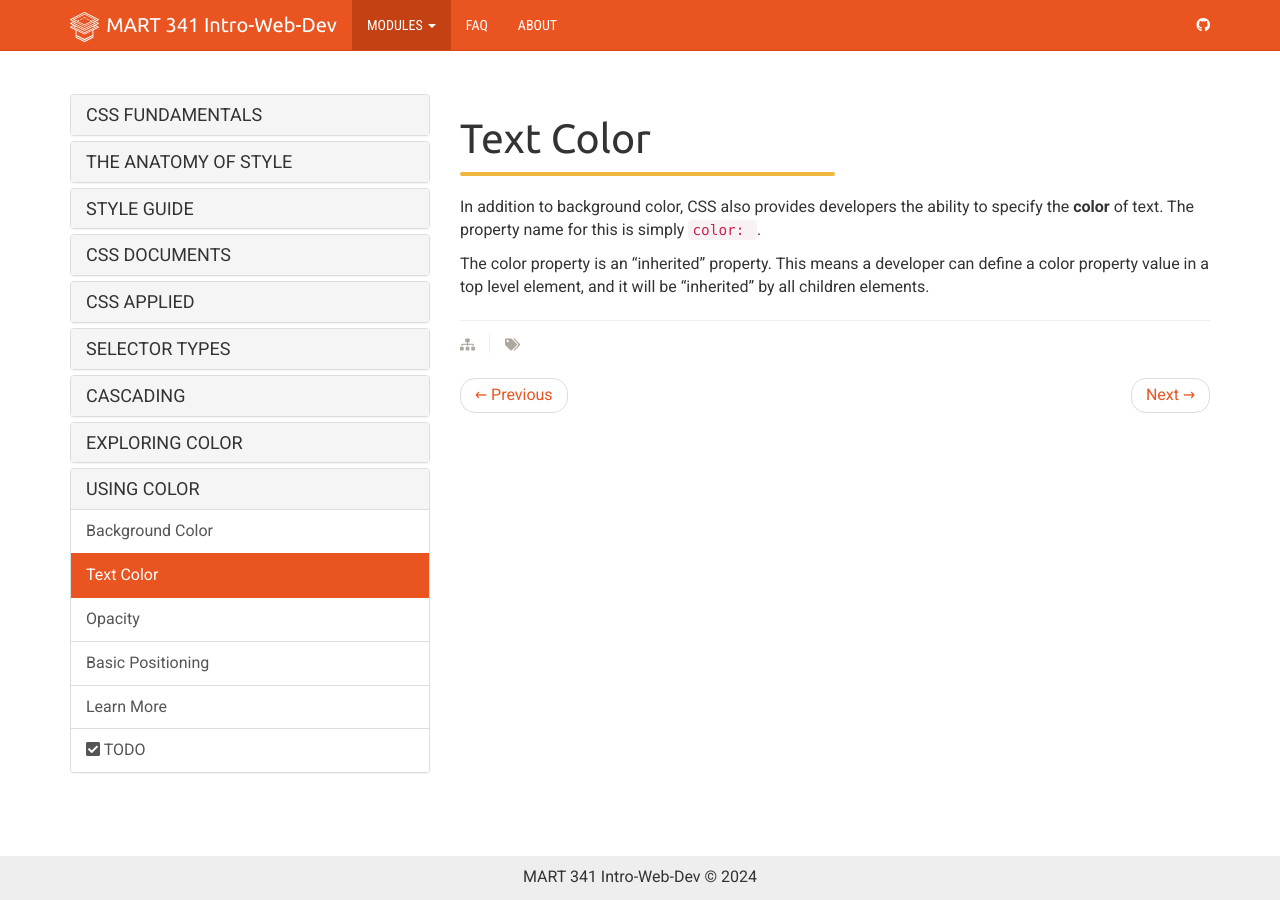
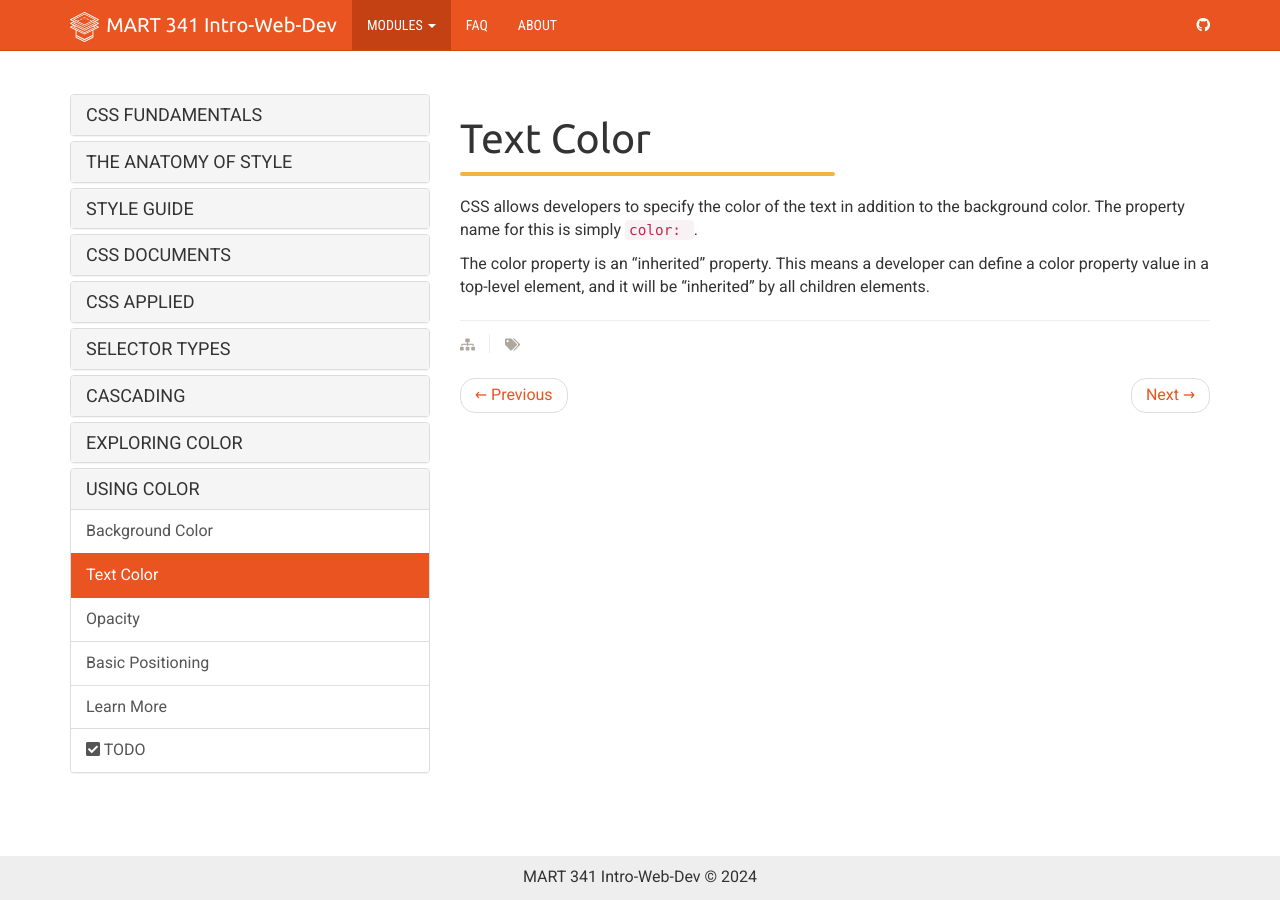
Before and after one commit to Montana-Media-Arts/webDesignFall2024, a Jekyll site: the page built from _docs/topic-09/10-using/02-page.md, in a window 1280 px wide. Built offline with Jekyll 4.4.1, drawn with Linux system fonts in a browser that asks for light colours; nearby versions of some CDN libraries.

Commit message:
Update 02-page.md

```diff
--- a/_docs/topic-09/10-using/02-page.md
+++ b/_docs/topic-09/10-using/02-page.md
@@ -6,9 +6,9 @@ permalink: /topic-09/text-color/
 
 <div class="divider-heading"></div>
 
-In addition to background color, CSS also provides developers the ability to specify the **color** of text. The property name for this is simply `color: `.
+CSS allows developers to specify the color of the text in addition to the background color. The property name for this is simply `color: `.
 
-The color property is an "inherited" property. This means a developer can define a color property value in a top level element, and it will be "inherited" by all children elements.
+The color property is an "inherited" property. This means a developer can define a color property value in a top-level element, and it will be "inherited" by all children elements.
 
 
 <div class="codepen-embed">
```
